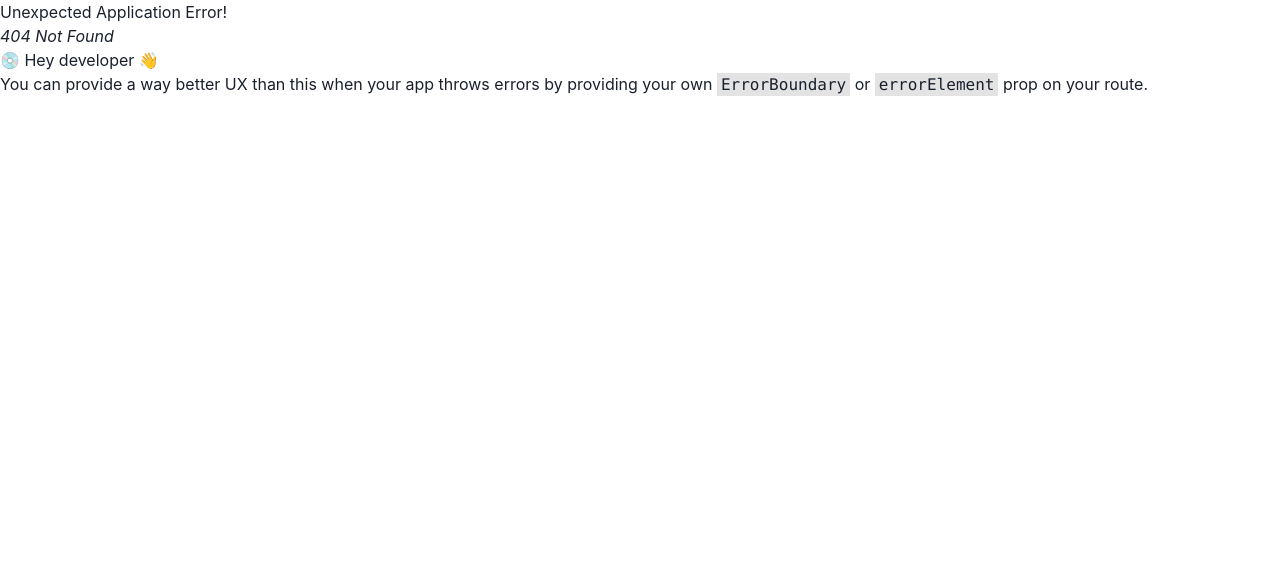
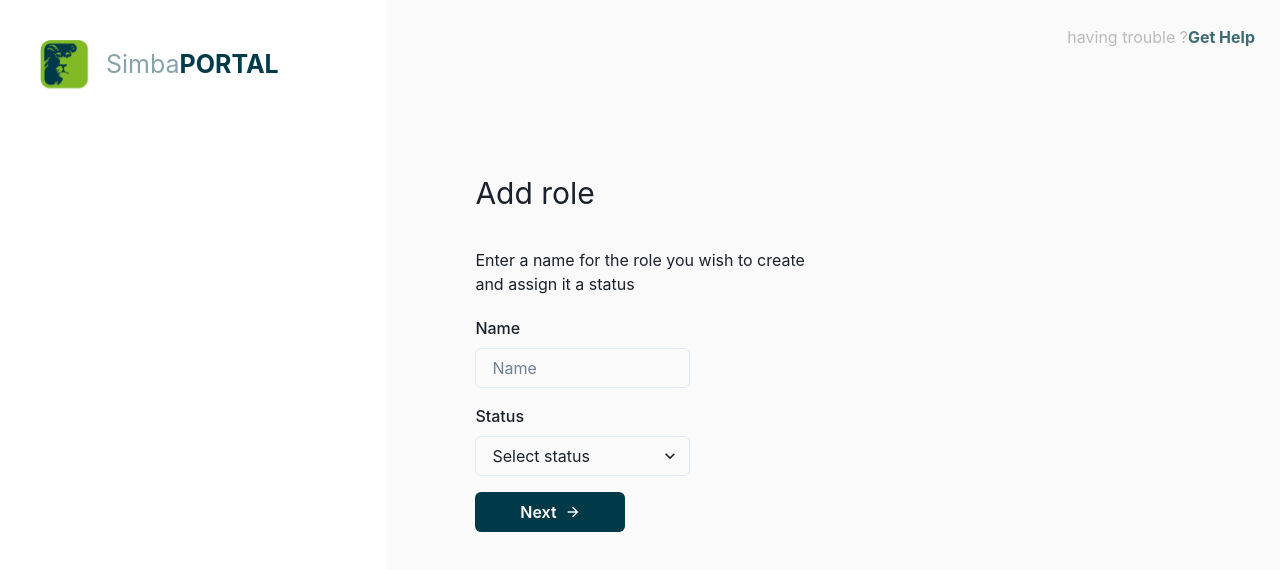
Before and after one commit to SIMONKAMAU21/KCB-portal, a React (Vite) app: page /Createrole in a window 1280 px wide. Before the commit this address had no page. Shown: the top 570 px of the page. Built offline with nearby package versions, Linux system fonts and the light colour scheme.

Commit message:
added a create role page

```diff
--- a/src/App.jsx
+++ b/src/App.jsx
@@ -1,7 +1,7 @@
 import React, { Suspense, lazy } from "react";
 import { RouterProvider, createBrowserRouter } from "react-router-dom";
 import "./App.css";
-import Roles from "./pages/Settings/SettingPages/Roles";
+
 
 const StepOne = lazy(() => import("./pages/steps/StepOne"));
 const StepTwo = lazy(() => import("./pages/steps/StepTwo"));
@@ -24,6 +24,8 @@ const Generalinfo = lazy(() =>
   import("./pages/Settings/SettingPages/Generalinfo")
 );
 
+const CreateRole= lazy(()=> import ("./pages/Settings/CreateRole"));
+const Roles= lazy(()=> import ("./pages/Settings/SettingPages/Roles"))
 const router = createBrowserRouter([
   { path: "/", element: <StepOne /> },
   { path: "/step2", element: <StepTwo /> },
@@ -40,6 +42,7 @@ const router = createBrowserRouter([
   { path: "/settings", element: <Setting /> },
   { path: "/info", element: <Generalinfo/> },
   { path: "/roles", element: <Roles/>},
+  { path: "/Createrole", element: <CreateRole/>},
 ]);
 
 function App() {
--- /dev/null
+++ b/src/pages/Settings/CreateRole.jsx
@@ -0,0 +1,52 @@
+import React from "react";
+import AuthWrapper from "../../components/AuthPageWrapper";
+import {
+  Box,
+  Button,
+  Heading,
+  VStack,
+  HStack,
+  Text,
+  FormControl,
+  Input,
+  FormLabel,
+  Select,
+} from "@chakra-ui/react";
+import { ArrowForwardIcon } from "@chakra-ui/icons";
+
+const CreateRole = () => {
+  return (
+    <AuthWrapper
+      Background={"white"}
+      rightChildren={
+        <Box w={"50%"}>
+          <Text  fontSize={"3xl"}>
+            Add role
+          </Text>
+          <Text mt={8}>
+            Enter a name for the role you wish to create and assign it a status
+          </Text>
+          <VStack spacing={4} align="start" mt={5}>
+            <FormControl>
+              <FormLabel>Name</FormLabel>
+              <Input w={"60%"} placeholder="Name" />
+            </FormControl>
+           <FormControl flex={16}>
+              <FormLabel>Status</FormLabel>
+              <Select w={"60%"} placeholder="Select status">
+                <option value="active">Active</option>
+                <option value="inactive">Inactive</option>
+              </Select>
+            </FormControl>
+            <Button w={"150px"} rightIcon={<ArrowForwardIcon />} backgroundColor={"#003A49"} color={"white"}>
+              Next
+            </Button>
+          </VStack>
+        </Box>
+      }
+      leftChildren={<>hello</>}
+    />
+  );
+};
+
+export default CreateRole;
--- a/src/pages/Settings/SettingPages/Roles.jsx
+++ b/src/pages/Settings/SettingPages/Roles.jsx
@@ -14,6 +14,8 @@ import {
 } from "@chakra-ui/react";
 import { EditIcon } from "@chakra-ui/icons";
 import Setting from "../Setting";
+import { Navigate } from "react-router-dom";
+import { useNavigate } from "react-router-dom";
 
 const Roles = () => {
   const [roles, setRoles] = useState([
@@ -55,6 +57,10 @@ const Roles = () => {
     },
   ]);
 
+const navigate = useNavigate()
+const handleCreateRole= () =>{
+  navigate('/Createrole')
+}
   const toggleStatus = (index) => {
     setRoles((prevRoles) =>
       prevRoles.map((role, i) =>
@@ -74,7 +80,7 @@ const Roles = () => {
         <Heading as="h5" size="sm">
           Roles
         </Heading>
-        <Button mt="40px" bg="#003A49" color="white" w="15%">
+        <Button mt="40px" bg="#003A49" color="white" w="15%" onClick={handleCreateRole}>
           Create Role
         </Button>
         <Table variant="simple" mt="20px">
```
